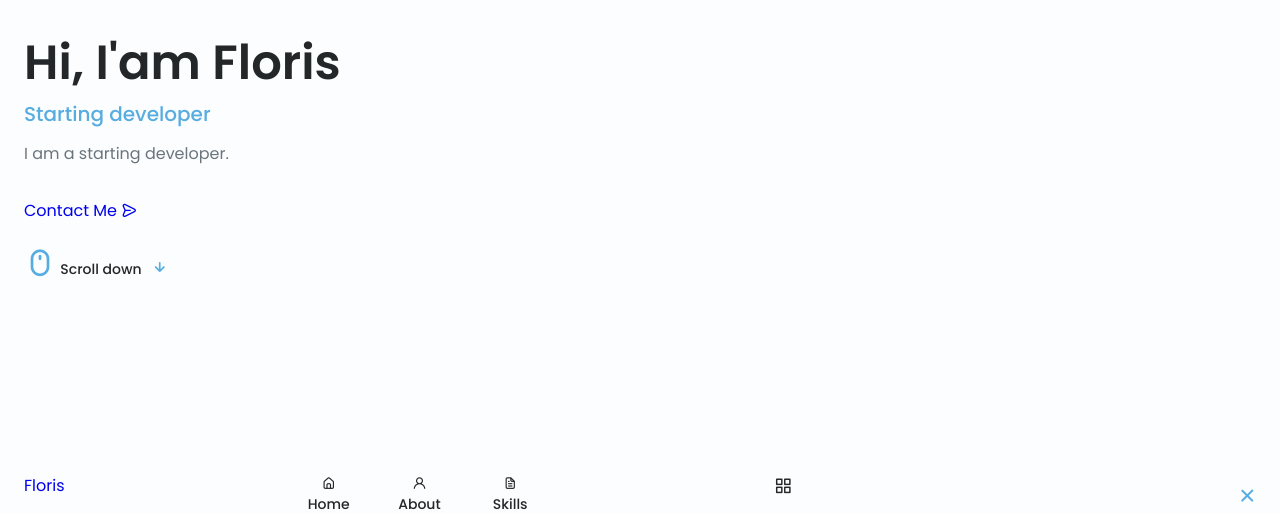
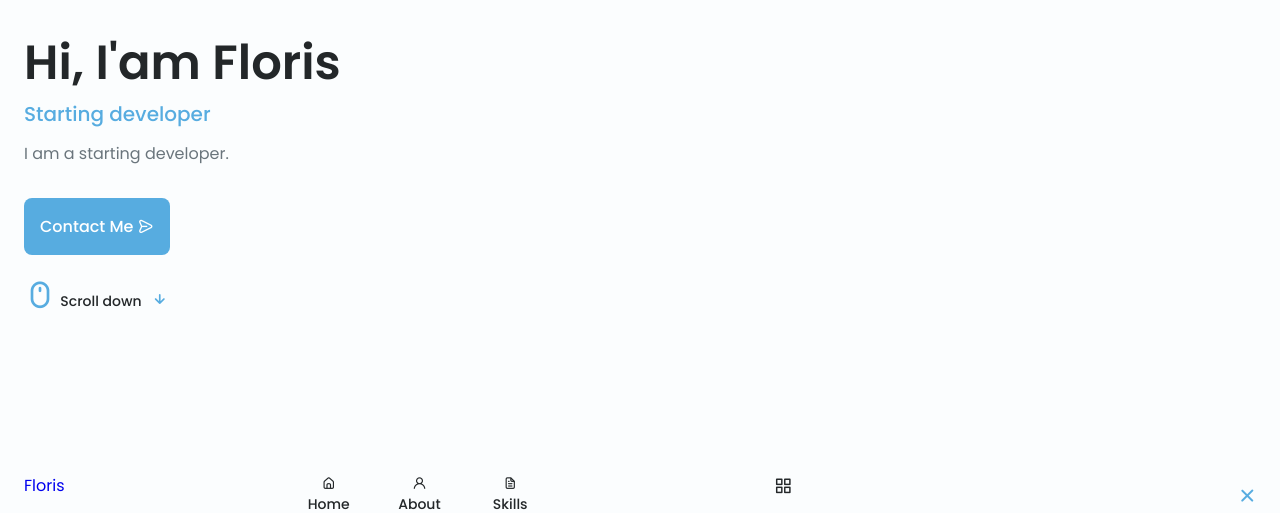
Before and after one commit to Floris29/VolterDB, a PHP site: page / in a window 1280 px wide. Shown: the part 279-792 px from the top of the page. Run offline with PHP 8.4, Linux system fonts and the light colour scheme.

Commit message:
beter werkt dit effe

```diff
--- a/assets/css/styles.css
+++ b/assets/css/styles.css
@@ -325,7 +325,14 @@ img {
 }
 
 /*==================== BUTTONS ====================*/
-
+.button{
+  display: inline-block;
+  background-color: var(--first-color);
+  color: #fff;
+  padding: 1rem;
+  border-radius: .5rem;
+  font-weight: var(--font-medium);
+}
 
 /*==================== ABOUT ====================*/
 
```
